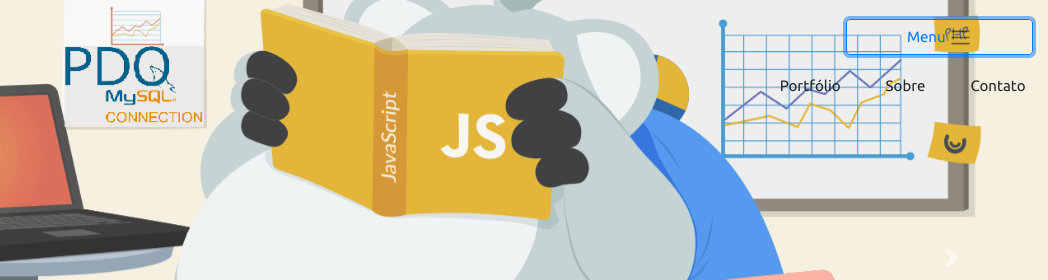
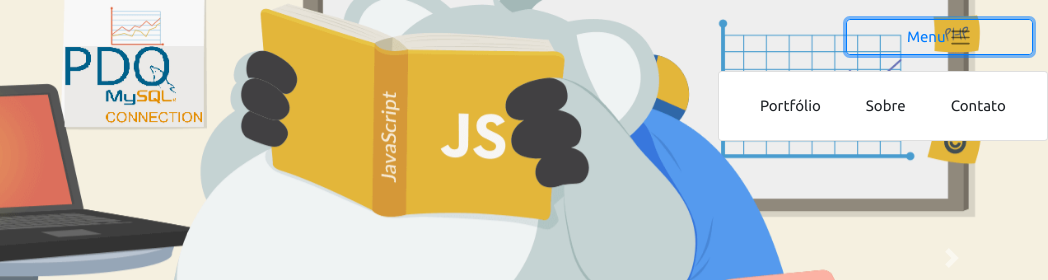
Before and after one commit to excbr/site, a plain HTML site: page index.html in a window 1280 px wide. Both pictures are taken after a click on the button "Menu". Shown: the top 280 px of the page, 232-1280 px from the left. Drawn offline with nearby package versions, Linux system fonts and the light colour scheme; some packages are replaced by stand-ins of ours.

Commit message:
Update index.html

```diff
--- a/index.html
+++ b/index.html
@@ -33,13 +33,13 @@
             <span class="navbar-toggler-icon"></span>
         </a>
         <div class="collapse menu" id="collapseExample">
-
+            <div class="card card-body">
                 <div id="justificacao">
                     <a class="dropdown-item" href="#portfolio">Portfólio</a>
                     <a class="dropdown-item" href="#sobre">Sobre</a>
                     <a class="dropdown-item" href="#contato">Contato</a>
                 </div>
-
+            </div>
         </div>
     </div>
     </nav>
```
